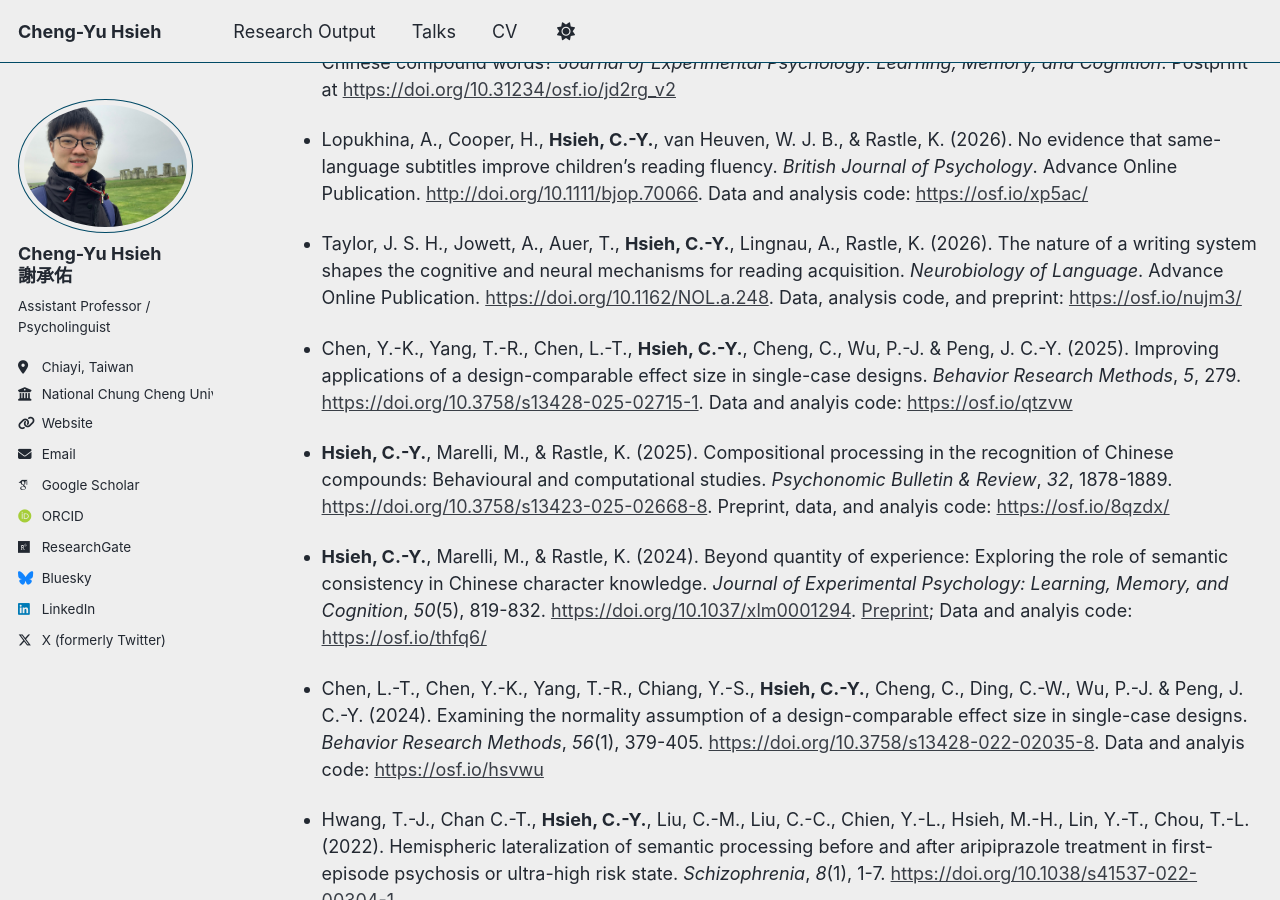
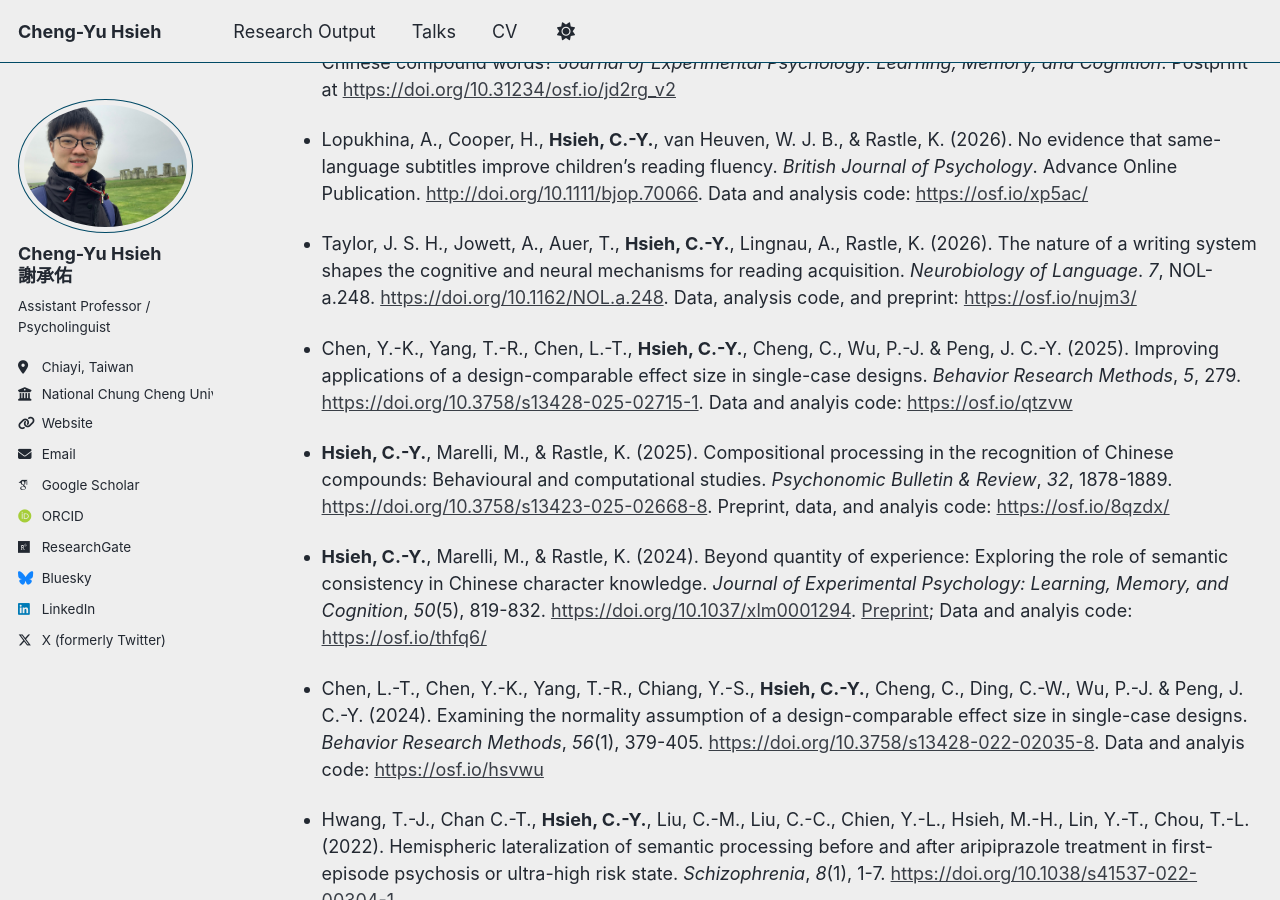
Before and after one commit to cyhsieh-psy/cyhsieh-psy.github.io, a Jekyll site: the page built from _pages/publications.md, in a window 1280 px wide and 900 px high, scrolled down 417 px. Built offline with Jekyll 4.4.1, drawn with Linux system fonts in a browser that asks for light colours; some web fonts are replaced; a script that is not in the unit is left out.

Commit message:
Update publications.md

```diff
--- a/_pages/publications.md
+++ b/_pages/publications.md
@@ -17,7 +17,7 @@ author_profile: true
 
 - Lopukhina, A., Cooper, H., **Hsieh, C.-Y.**, van Heuven, W. J. B., & Rastle, K. (2026). No evidence that same-language subtitles improve children’s reading fluency. *British Journal of Psychology*. Advance Online Publication. [http://doi.org/10.1111/bjop.70066](http://doi.org/10.1111/bjop.70066). Data and analysis code: [https://osf.io/xp5ac/](https://osf.io/xp5ac/)
 
-- Taylor, J. S. H., Jowett, A., Auer, T., **Hsieh, C.-Y.**, Lingnau, A., Rastle, K. (2026). The nature of a writing system shapes the cognitive and neural mechanisms for reading acquisition. *Neurobiology of Language*. Advance Online Publication. [https://doi.org/10.1162/NOL.a.248](https://doi.org/10.1162/NOL.a.248). Data, analysis code, and preprint: [https://osf.io/nujm3/](https://osf.io/nujm3/)
+- Taylor, J. S. H., Jowett, A., Auer, T., **Hsieh, C.-Y.**, Lingnau, A., Rastle, K. (2026). The nature of a writing system shapes the cognitive and neural mechanisms for reading acquisition. *Neurobiology of Language*. *7*, NOL-a.248. [https://doi.org/10.1162/NOL.a.248](https://doi.org/10.1162/NOL.a.248). Data, analysis code, and preprint: [https://osf.io/nujm3/](https://osf.io/nujm3/)
 
 - Chen, Y.-K., Yang, T.-R., Chen, L.-T., **Hsieh, C.-Y.**, Cheng, C., Wu, P.-J. & Peng, J. C.-Y. (2025). Improving applications of a design-comparable effect size in single-case designs. *Behavior Research Methods*, *5*, 279. [https://doi.org/10.3758/s13428-025-02715-1](https://doi.org/10.3758/s13428-025-02715-1). Data and analyis code: [https://osf.io/qtzvw](https://osf.io/qtzvw)
 
```
